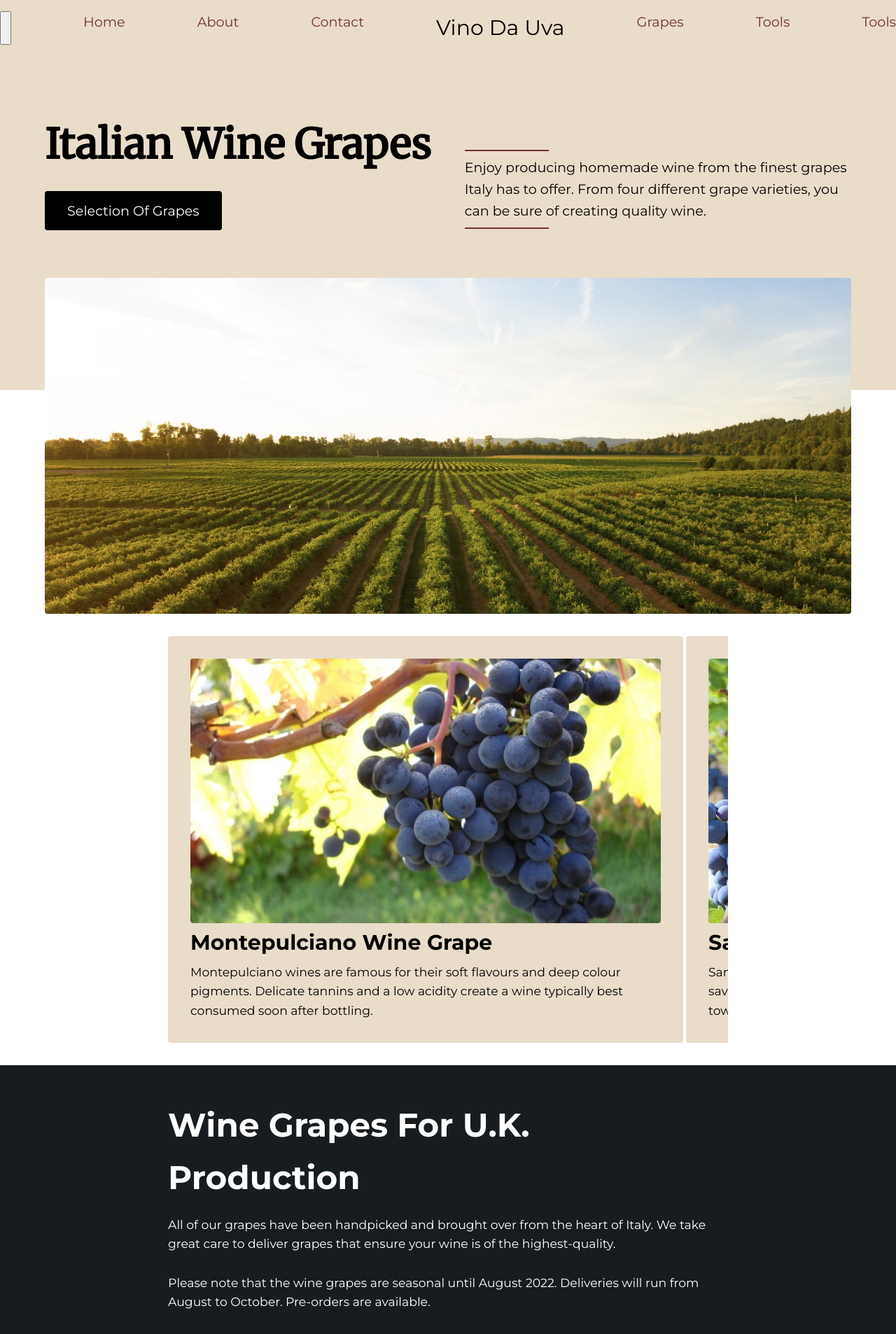
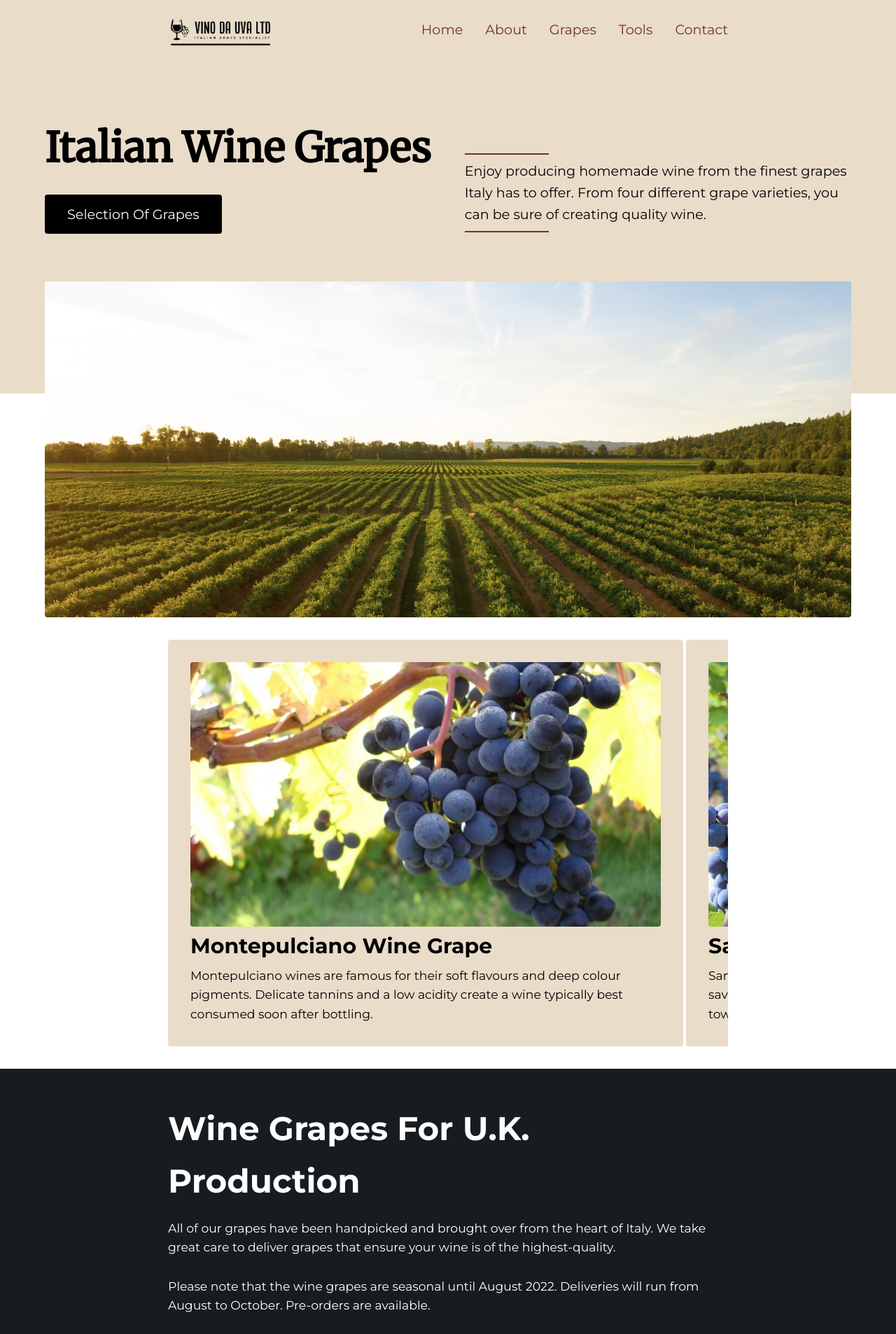
Before and after one commit to GG1982/vina-da-uva, a Jekyll site: the page built from index.html, in a window 1280 px wide. Shown: the top 1906 px of the page at 70% size. Built offline with Jekyll 4.4.1, drawn with Linux system fonts in a browser that asks for light colours.

Commit message:
add functionality to navbar

```diff
--- a/_includes/header.html
+++ b/_includes/header.html
@@ -1,6 +1,6 @@
-<header class="header">
-    <div class="logo capitalize">{{ page.brand }}</div>
-        <button class="nav-toggle" aria-label="toggle navigation">
+<!-- <header class="header">
+    <div class="logo capitalize">Vino da Uva</div>
+        <button class="mobile-only nav-toggle" aria-label="toggle navigation">
             <span class="hamburger"></span>
         </button>
         <nav class="nav">
@@ -13,4 +13,33 @@
                 <li><a href="https://gg1982.github.io/vina-da-uva/equipment.html" class="nav-link">tools</a></li>
             </ul>
         </nav>
+</header> -->
+
+
+
+
+<header class="header">
+    <section class="nav__container">
+        <nav class="nav">
+            <div class="logo">
+                <a href="https://gg1982.github.io/vina-da-uva/" class="nav__logo">
+                    <img src="../../assets/images/logoblack.png" alt="">
+                </a>
+            </div>
+
+            <a class="nav__toggle" aria-label="toggle navigation">
+                <span class="hamburger"></span>
+                <span class="hamburger"></span>
+                <span class="hamburger"></span>
+            </a>
+
+            <ul class="nav__list font--1 capitalize">
+                <li class="nav__item"><a href="#home" class="nav__link">Home</a></li>
+                <li class="nav__item"><a href="#services" class="nav__link">About</a></li>
+                <li class="nav__item"><a href="#work" class="nav__link">grapes</a></li>
+                <li class="nav__item"><a href="#work" class="nav__link">tools</a></li>
+                <li class="nav__item"><a href="#about" class="nav__link">contact</a></li>
+            </ul>
+        </nav>
+    </section>
 </header>
--- a/_layouts/default.html
+++ b/_layouts/default.html
@@ -18,6 +18,8 @@
   {% include header.html %}
     {{ content }}
   {% include footer.html %}
+
+  <script src="../../assets/js/index.js"></script>
 </body>
 
 </html>
--- a/_sass/main.scss
+++ b/_sass/main.scss
@@ -31,6 +31,7 @@
   --min-width-m: min(100% - 1rem, 90em, 90vw);
   --min-width-s: min(100% - 1rem, 50em, 90vw);
   --min-width-media: min(100%, 50em);
+
 
   --border-radius: 0.25rem;
 
@@ -123,40 +124,43 @@
 
 // Nav
 .header {
-  display: flex;
-  justify-content: space-between;
-
   padding: 1rem 0 2rem;
-  flex-wrap: wrap;
   background-color: $clr--hero;
 }
 
+.nav__container {
+  width: var(--min-width-s);
+  margin-inline: auto;
+  display: flex;
+}
+.nav {
+  display: flex;
+  align-items: center;
+  justify-content: space-between;
+  width: 100%;
 
-.nav {
-  position: fixed;
-  background-color: $clr--dark;
-  color: #fff;
-  top: 0;
-  bottom: 0;
-  left: 0;
-  right: 0;
-  z-index: 100;
+  // position: relative;
 }
-
-
 
 .logo {
   text-align: center;
   font-size: var(--step-1);
+  max-width: 150px;
 }
 
-.nav-link {
+
+.nav__list {
+  display: flex;
+  column-gap: 2rem;
+}
+
+.nav__link {
   text-decoration: none;
   color: #722F37;
 
   position: relative;
 }
-.nav-link::after {
+.nav__link::after {
   content: "";
   position: absolute;
   bottom: 0;
@@ -170,29 +174,60 @@
   transform-origin: right;
   transition: transform 150ms ease-out;
 }
-
-.nav-link:hover::after,
-.nav-link:focus::after {
+.nav__link:hover::after,
+.nav__link:focus::after {
   transform: scaleX(1);
   transform-origin: left;
 }
 
-.nav,
-.nav-list {
-  display: contents;
+.nav__toggle {
+  position: absolute;
+  top: 2rem;
+  right: 2rem;
+  display: none;
+  flex-direction: column;
+  justify-content: space-between;
+  width: 30px;
+  height: 25px;
+
+  cursor: pointer;
 }
 
-.nav-list>li:nth-of-type(-n + 3) {
-  order: 1;
-}
-
-.logo {
-  order: 2;
+.hamburger {
+  width: 100%;
+  height: 3px;
+  background-color: #000;
 }
 
 
-.nav-list>li:nth-of-type(n + 4) {
-  order: 3;
+@media screen and (max-width: 600px) {
+
+  .nav__toggle {
+    display: flex;
+  }
+
+  .nav {
+    flex-direction: column;
+    align-items: flex-start;
+    row-gap: 1rem;
+  }
+
+  .nav__list {
+    width: 100%;
+    flex-direction: column;
+    row-gap: 1rem;
+
+    display: none;
+  }
+
+  .nav__item {
+    text-align: center;
+  }
+
+  .nav__list.active {
+    display: flex;
+  }
+
 }
 
 
--- /dev/null
+++ b/assets/js/index.js
@@ -0,0 +1,7 @@
+const navToggleButton = document.querySelector('.nav__toggle')
+const navList = document.querySelector('.nav__list')
+
+
+navToggleButton.addEventListener('click', () => {
+    navList.classList.toggle('active')
+})
```
Also changed, not shown: 7 other files.
